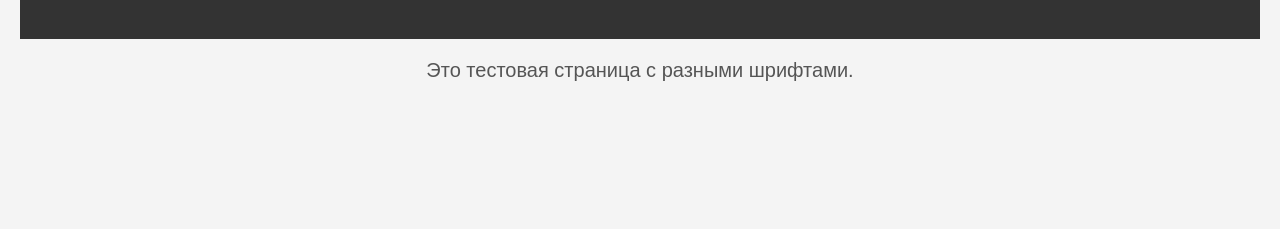
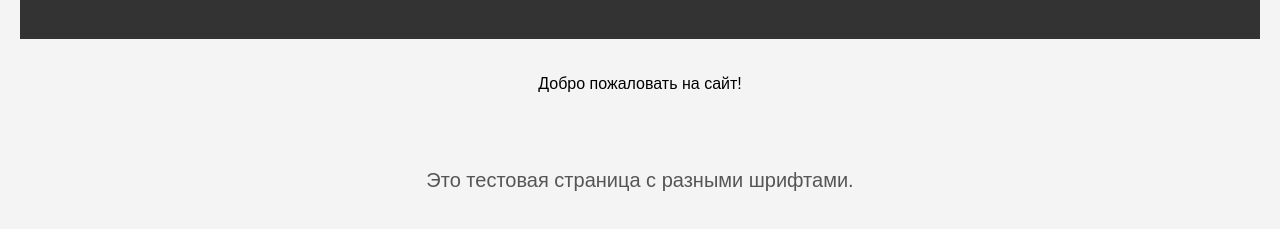
Before and after one commit to ash7ska/my-commit-repo, a plain HTML site: page index.html in a window 1280 px wide. Shown: the part 101-330 px from the top of the page. Drawn offline with Linux system fonts and the light colour scheme; a web font is replaced by a local one.

Commit message:
feat: добавить основную часть сайта

```diff
--- a/assets/css/style.css
+++ b/assets/css/style.css
@@ -34,3 +34,8 @@ header {
     text-align: center;
     padding: 20px;
 }
+
+main {
+    padding: 20px;
+    text-align: center;
+}
--- a/index.html
+++ b/index.html
@@ -11,6 +11,10 @@
         <h1 class="sixtyfour">Добро пожаловать!</h1>
     </header>
     <main>
+        <p>Добро пожаловать на сайт!</p>
+    </main>
+
+    <main>
         <p class="convergence">Это тестовая страница с разными шрифтами.</p>
     </main>
 
```
